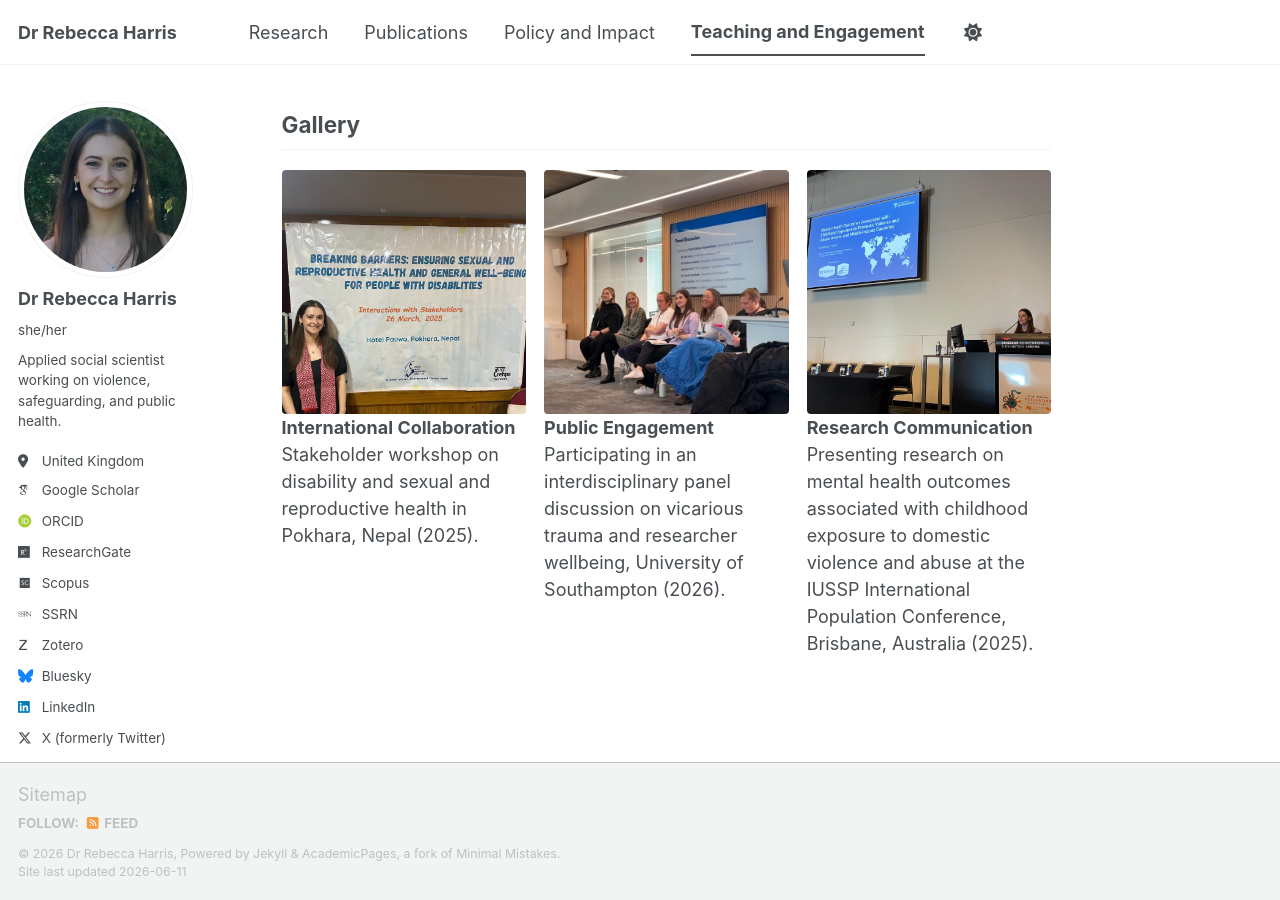
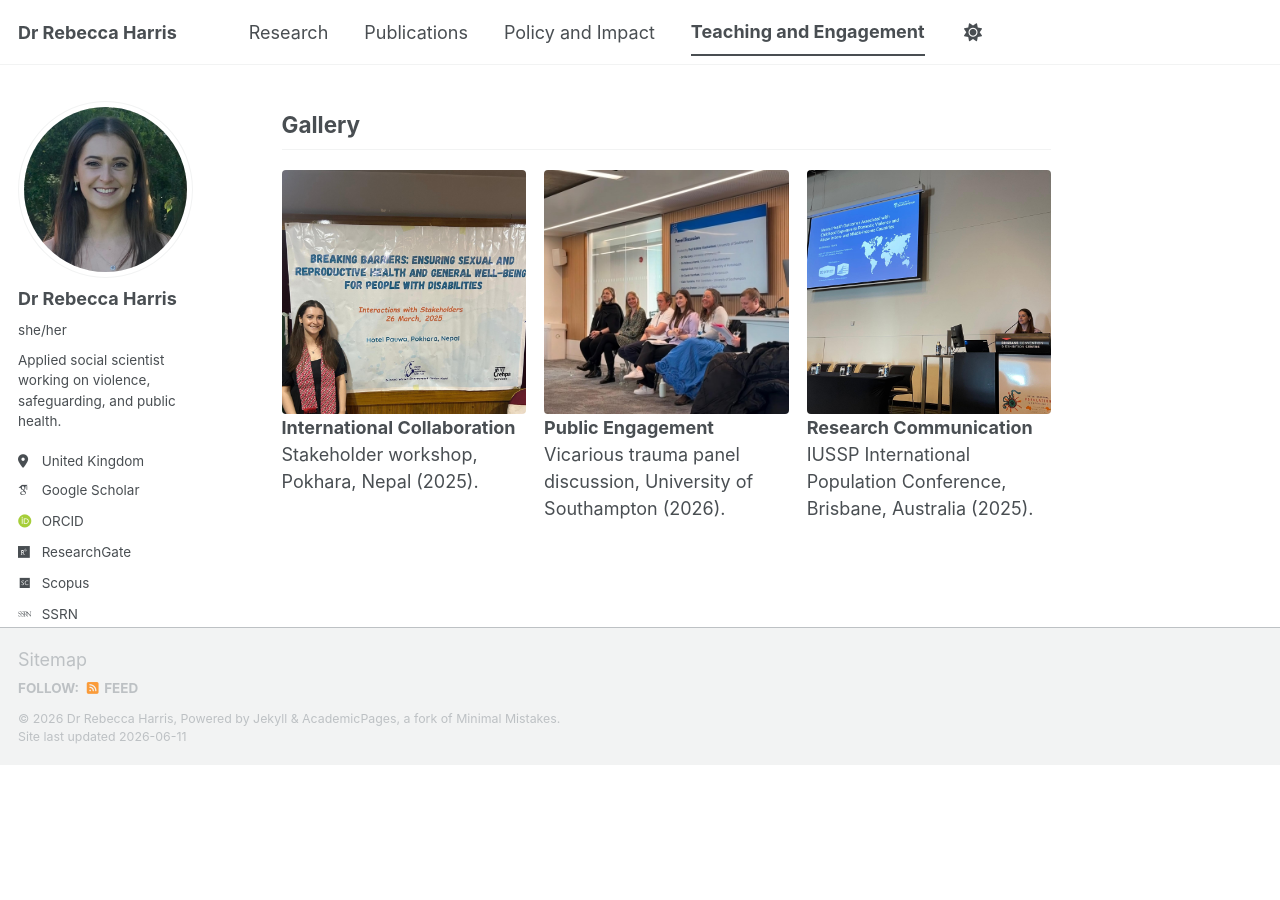
Before and after one commit to DrRebeccaHarris/drrebeccaharris.github.io, a Jekyll site: the page built from _pages/_pages/teaching-and-talks.md, in a window 1280 px wide and 900 px high, scrolled down 1327 px. Built offline with Jekyll 4.4.1, drawn with Linux system fonts in a browser that asks for light colours; some web fonts are replaced; a script bundle is joined from its source files by our own code; library files that are not in the unit come from our copies; after the commit the page ends 2092 px from its top, so only the background shows below that.

Commit message:
Update teaching-and-talks.md

```diff
--- a/_pages/_pages/teaching-and-talks.md
+++ b/_pages/_pages/teaching-and-talks.md
@@ -37,19 +37,19 @@ Alongside conference presentations, I have contributed to invited panel discussi
     <div>
     <img src="/images/nepal-workshop-2025.jpg" alt="Dr Rebecca Harris attending a stakeholder workshop on disability and sexual and reproductive health in Pokhara, Nepal, in 2025." style="width: 100%; border-radius: 4px;">
     <p><strong>International Collaboration</strong><br>
-    Stakeholder workshop on disability and sexual and reproductive health in Pokhara, Nepal (2025).</p>
+    Stakeholder workshop, Pokhara, Nepal (2025).</p>
   </div>
 
   <div>
     <img src="/images/panel-vicarious-trauma.jpg" alt="Dr Rebecca Harris participating in an interdisciplinary panel discussion on vicarious trauma and researcher wellbeing at the University of Southampton in 2026." style="width: 100%; border-radius: 4px;">
     <p><strong>Public Engagement</strong><br>
-    Participating in an interdisciplinary panel discussion on vicarious trauma and researcher wellbeing, University of Southampton (2026).</p>
+    Vicarious trauma panel discussion, University of Southampton (2026).</p>
   </div>
 
 <div>
     <img src="/images/iussp-2025.jpg" alt="Dr Rebecca Harris presenting research on mental health outcomes associated with childhood exposure to domestic violence and abuse at the International Population Conference in Brisbane, Australia, in 2025." style="width: 100%; border-radius: 4px;">
     <p><strong>Research Communication</strong><br>
-    Presenting research on mental health outcomes associated with childhood exposure to domestic violence and abuse at the IUSSP International Population Conference, Brisbane, Australia (2025).</p>
+    IUSSP International Population Conference, Brisbane, Australia (2025).</p>
   </div>
 
 </div>
```
